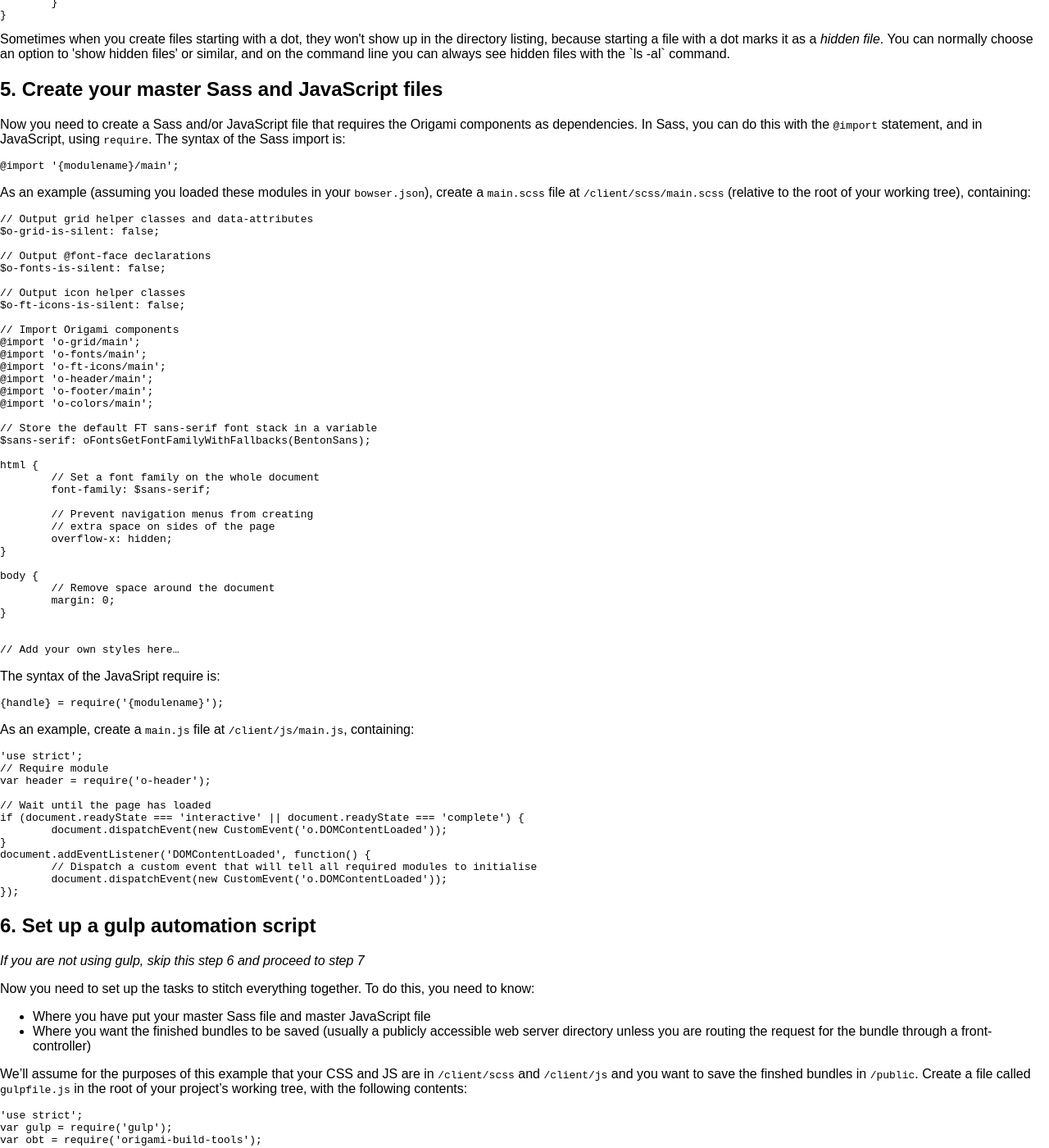
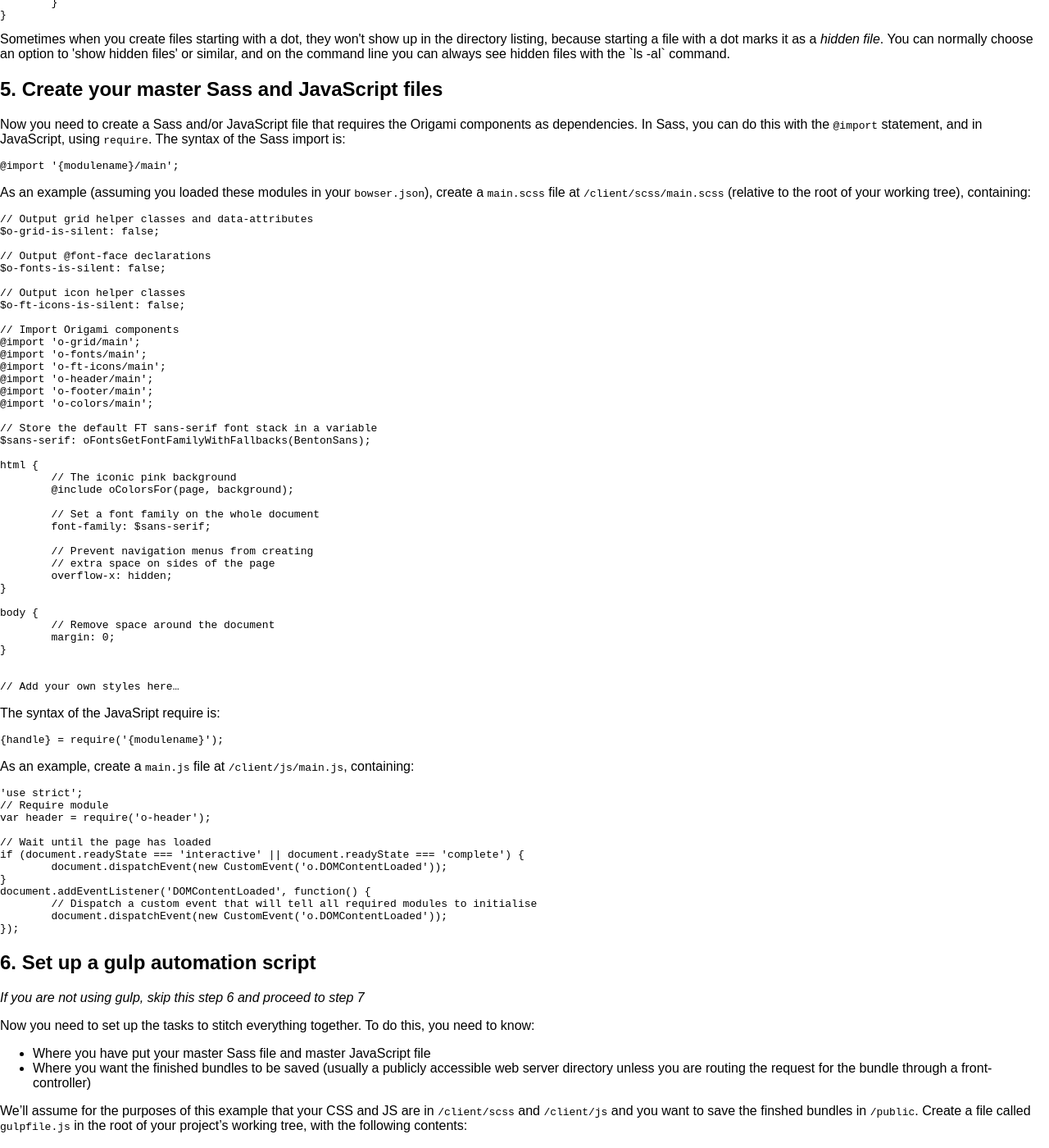
Before and after one commit to Financial-Times/ft-origami, a Jekyll site: the page built from docs/developer-guide/building-modules.md, in a window 1280 px wide and 1400 px high, scrolled down 3241 px. Shown: the whole window at 82% size. Built offline with Jekyll 4.4.1, drawn with Linux system fonts in a browser that asks for light colours; comment, search, counter and statistics services are not loaded; a style sheet for code colours, icons or effects is not loaded.

Commit message:
Put the pink back in

```diff
--- a/docs/developer-guide/building-modules.md
+++ b/docs/developer-guide/building-modules.md
@@ -191,6 +191,9 @@ As an example (assuming you loaded these modules in your `bowser.json`), create
 	$sans-serif: oFontsGetFontFamilyWithFallbacks(BentonSans);
 
 	html {
+		// The iconic pink background
+		@include oColorsFor(page, background);
+
 		// Set a font family on the whole document
 		font-family: $sans-serif;
 
```
